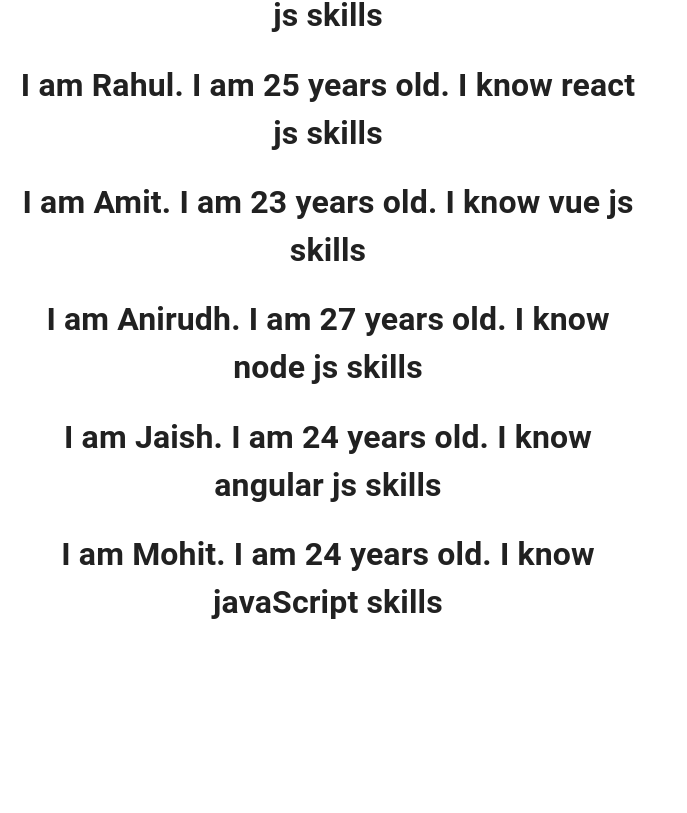
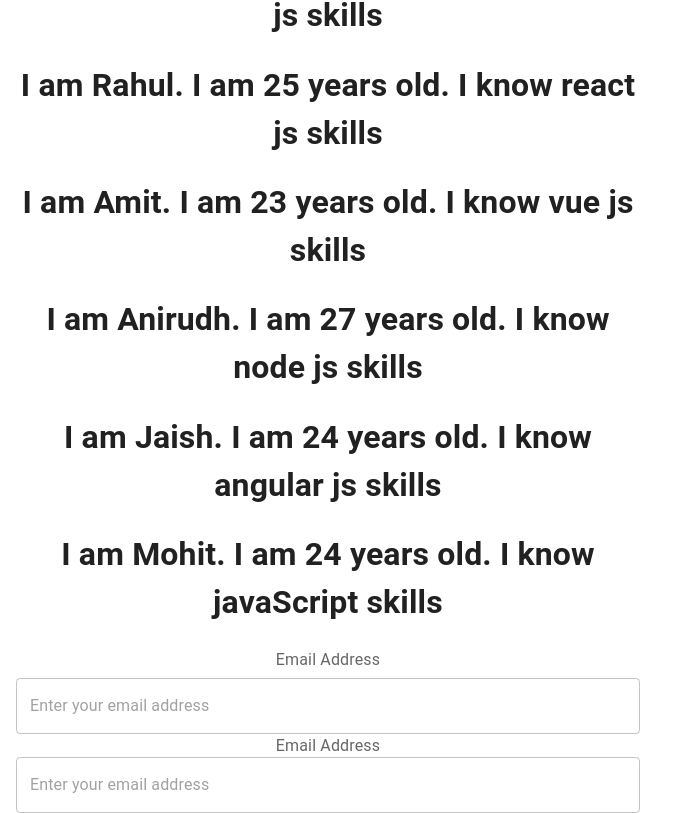
Before and after one commit to fhabhishektiwari/react-js-learning, a React (Create React App) app: page / in a window 1280 px wide. Shown: the part 1249-2062 px from the top of the page, without its empty margins (0-687 px from the left). Before the commit the page ends 1897 px from the top, so only its background shows below. Built offline with nearby package versions, Linux system fonts and the light colour scheme.

Commit message:
added inputField

```diff
--- a/src/App.js
+++ b/src/App.js
@@ -16,6 +16,7 @@ import EventBind from './components/EventBind';
 import ParentComponent from './components/ParentComponent';
 import UserGreeting from './components/UserGreeting';
 import NameList from './components/NameList';
+import InputField from './components/InputField/InputField';
 
 const initialValue={
   messageValue:'',
@@ -94,6 +95,29 @@ function App() {
             <ParentComponent/>
             <UserGreeting/>
             <NameList/>
+
+            <InputField
+              label="Email Address"
+              type="email"
+              name="email"
+              // value={email}
+              variant="outlined"
+              onChange={handleChange}
+              placeholder="Enter your email address"
+              // startAdornment="@"
+              display="inline-block"
+            />
+            <InputField
+              label="Email Address"
+              type="email"
+              name="email"
+              // value={email}
+              variant="outlined"
+              onChange={handleChange}
+              placeholder="Enter your email address"
+              // startAdornment="@"
+              display="block"
+            />
           </Grid>
         </Grid>
 
--- /dev/null
+++ b/src/components/InputField/InputField.jsx
@@ -0,0 +1,30 @@
+import { InputAdornment, InputLabel, TextField } from '@mui/material';
+import React from 'react'
+
+const InputField = (props) => {
+    const { label, type, name,display, value,variant, onChange, placeholder, startAdornment } = props;
+    return (
+        <>
+            <InputLabel
+                sx={{
+                    display: `${display} !important`,
+                }}
+            >{label}</InputLabel>
+            <TextField
+                // label={label}
+                type={type}
+                variant={variant}
+                name={name}
+                value={value}
+                onChange={onChange}
+                placeholder={placeholder}
+                InputProps={{
+                    startAdornment: startAdornment && <InputAdornment position="start">{startAdornment}</InputAdornment>,
+                }}
+                sx={{width:'100%'}}
+            />
+        </>
+    )
+}
+
+export default InputField;
--- /dev/null
+++ b/src/components/InputField/styles.js
@@ -0,0 +1,4 @@
+import { makeStyles } from "@mui/styles";
+export default makeStyles(theme=>({
+
+}));
```
